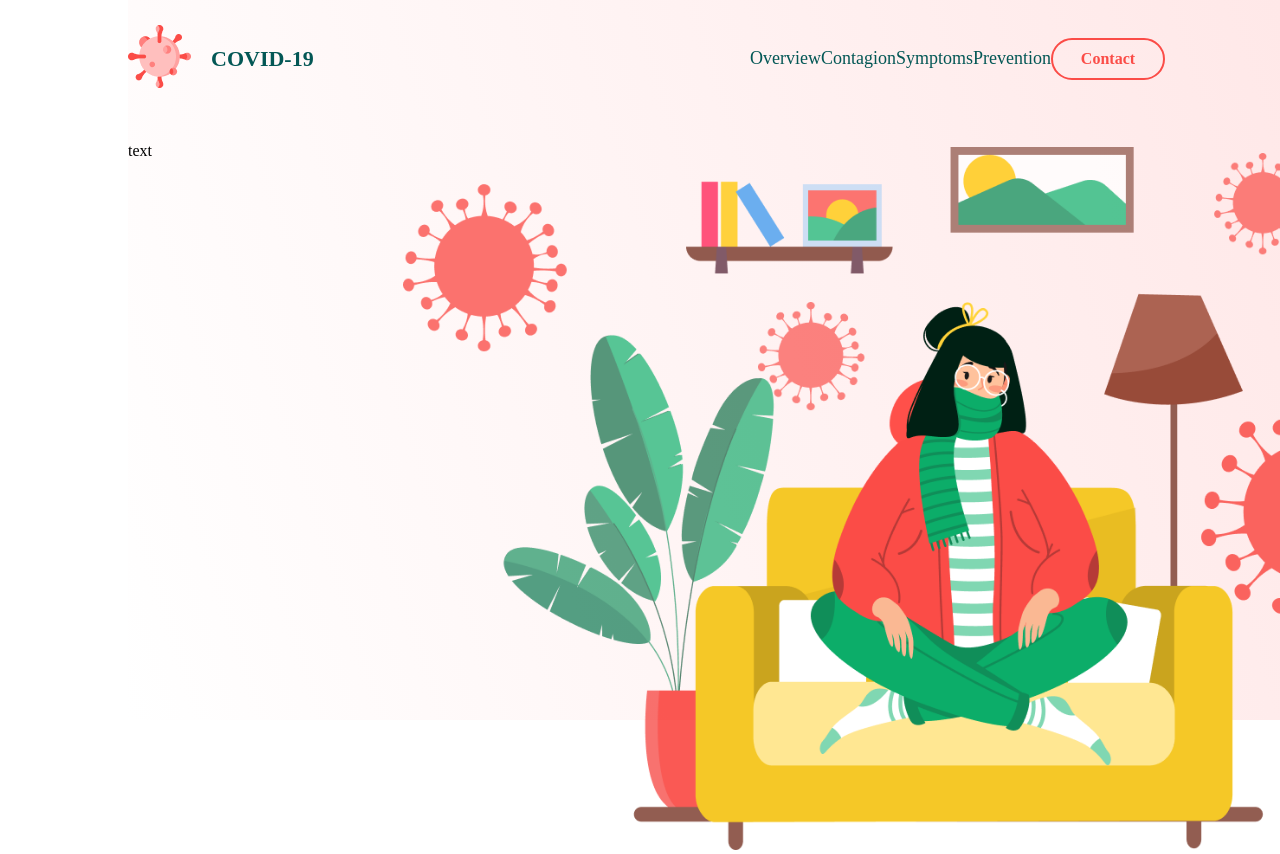
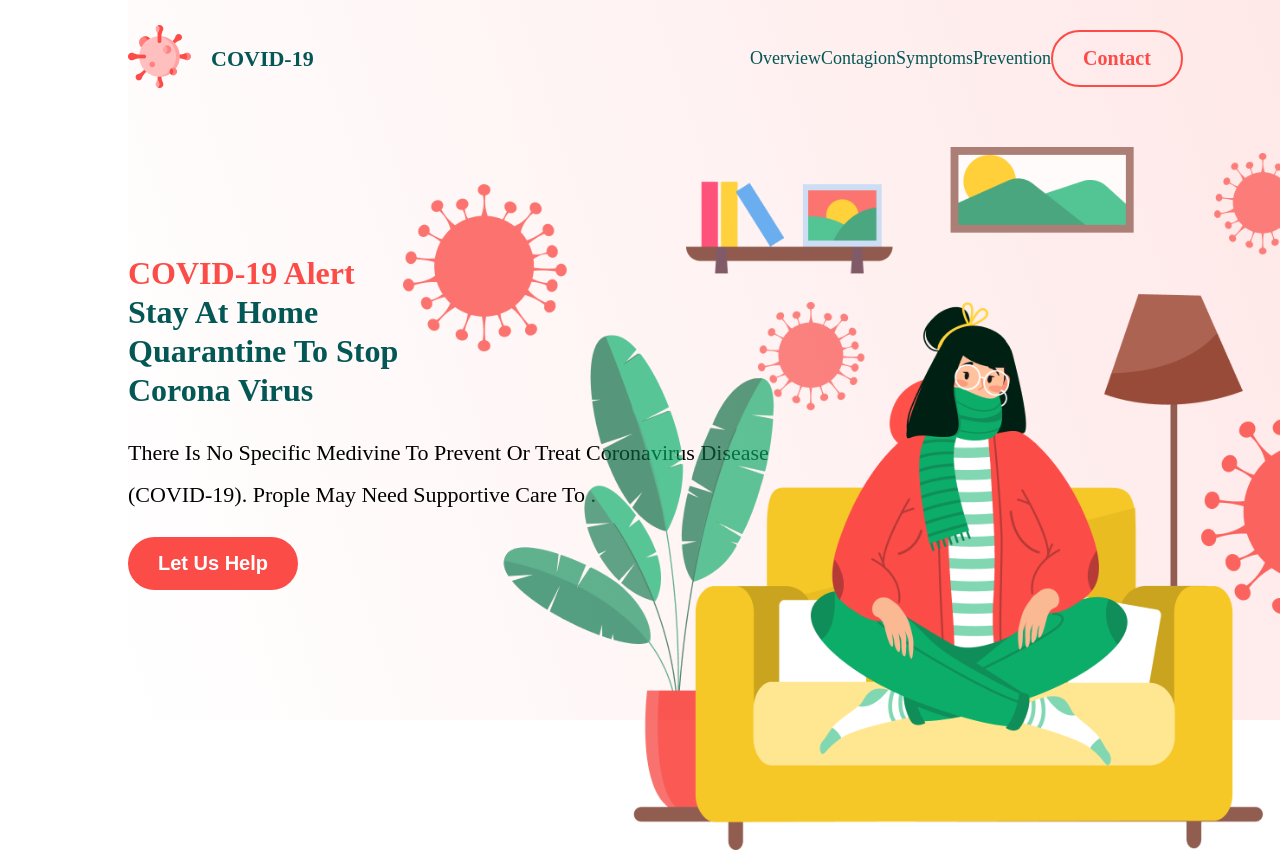
Before and after one commit to saeedtlb/Covid-19, a React (Create React App) app: page / in a window 1280 px wide. Built offline with nearby package versions, Linux system fonts and the light colour scheme.

Commit message:
finish the first page

```diff
--- a/src/Resources/styles/_home.scss
+++ b/src/Resources/styles/_home.scss
@@ -13,6 +13,7 @@
   margin-top: 50px;
   display: flex;
   position: relative;
+  height: 70vh;
 
   .illustration {
     width: 877px;
@@ -25,5 +26,31 @@
   }
   .text {
     flex: 1;
+    text-transform: capitalize;
+    align-self: center;
+
+    div {
+      width: 30%;
+      color: $grass;
+      font-size: 32px;
+      line-height: 122%;
+      font-weight: bold;
+
+      span {
+        display: block;
+        color: $virus;
+      }
+    }
+
+    p {
+      width: 641px;
+      font-size: 22px;
+      line-height: 190%;
+    }
+
+    button {
+      border: none;
+      @include button(true);
+    }
   }
 }
--- a/src/Resources/styles/_varriables.scss
+++ b/src/Resources/styles/_varriables.scss
@@ -4,10 +4,13 @@ $virus: #fb4c47;
 
 // mixins
 @mixin button($fill, $color: $virus) {
-  padding: 10px 20px;
+  padding: 15px 30px;
   text-align: center;
+  font-size: 20px;
+  text-transform: capitalize;
   font-weight: 600;
   border-radius: 30px;
+  cursor: pointer;
 
   @if $fill == true {
     background: $color;
--- a/src/Resources/styles/index.css
+++ b/src/Resources/styles/index.css
@@ -78,17 +78,46 @@ header nav .nav-link {
   font-size: 18px;
   text-transform: capitalize;
   color: #035755;
+  position: relative;
   -webkit-transition: all 0.3s ease-in;
   transition: all 0.3s ease-in;
+}
+
+header nav .nav-link::after {
+  content: '';
+  display: block;
+  width: 10px;
+  height: 10px;
+  background-color: tomato;
+  border-radius: 50%;
+  position: absolute;
+  margin-top: 5px;
+  left: 50%;
+  -webkit-transform: translateX(-50%);
+          transform: translateX(-50%);
+  opacity: 0;
+  -webkit-transition: 0.2s ease-in;
+  transition: 0.2s ease-in;
+}
+
+header nav .nav-link:hover {
+  color: #fb4c47;
+}
+
+header nav .nav-link:hover::after {
+  opacity: 1;
 }
 
 header nav .contact {
   text-transform: capitalize;
   width: 100px;
-  padding: 10px 20px;
+  padding: 15px 30px;
   text-align: center;
+  font-size: 20px;
+  text-transform: capitalize;
   font-weight: 600;
   border-radius: 30px;
+  cursor: pointer;
   border: 2px solid #fb4c47;
   color: #fb4c47;
 }
@@ -107,6 +136,7 @@ header nav .contact {
   display: -ms-flexbox;
   display: flex;
   position: relative;
+  height: 70vh;
 }
 
 .home .illustration {
@@ -123,5 +153,41 @@ header nav .contact {
   -webkit-box-flex: 1;
       -ms-flex: 1;
           flex: 1;
+  text-transform: capitalize;
+  -ms-flex-item-align: center;
+      -ms-grid-row-align: center;
+      align-self: center;
+}
+
+.home .text div {
+  width: 30%;
+  color: #035755;
+  font-size: 32px;
+  line-height: 122%;
+  font-weight: bold;
+}
+
+.home .text div span {
+  display: block;
+  color: #fb4c47;
+}
+
+.home .text p {
+  width: 641px;
+  font-size: 22px;
+  line-height: 190%;
+}
+
+.home .text button {
+  border: none;
+  padding: 15px 30px;
+  text-align: center;
+  font-size: 20px;
+  text-transform: capitalize;
+  font-weight: 600;
+  border-radius: 30px;
+  cursor: pointer;
+  background: #fb4c47;
+  color: #fff;
 }
 /*# sourceMappingURL=index.css.map */
--- a/src/components/Home/Home.jsx
+++ b/src/components/Home/Home.jsx
@@ -3,7 +3,17 @@ import React from 'react';
 const Home = () => {
   return (
     <div className="home">
-      <div className="text">text</div>
+      <div className="text">
+        <div>
+          <span>COVID-19 Alert</span>
+          stay at home quarantine to stop corona virus
+        </div>
+        <p>
+          there is no specific medivine to prevent or treat coronavirus disease
+          (COVID-19). prople may need supportive care to .
+        </p>
+        <button>let us help</button>
+      </div>
       <div className="illustration"></div>
     </div>
   );
```
Also changed, not shown: src/Resources/styles/_header.scss (+21 -14 lines), public/images/Illustration01.svg (deleted), 1 other file (tests, documents, lock files or other folders).
